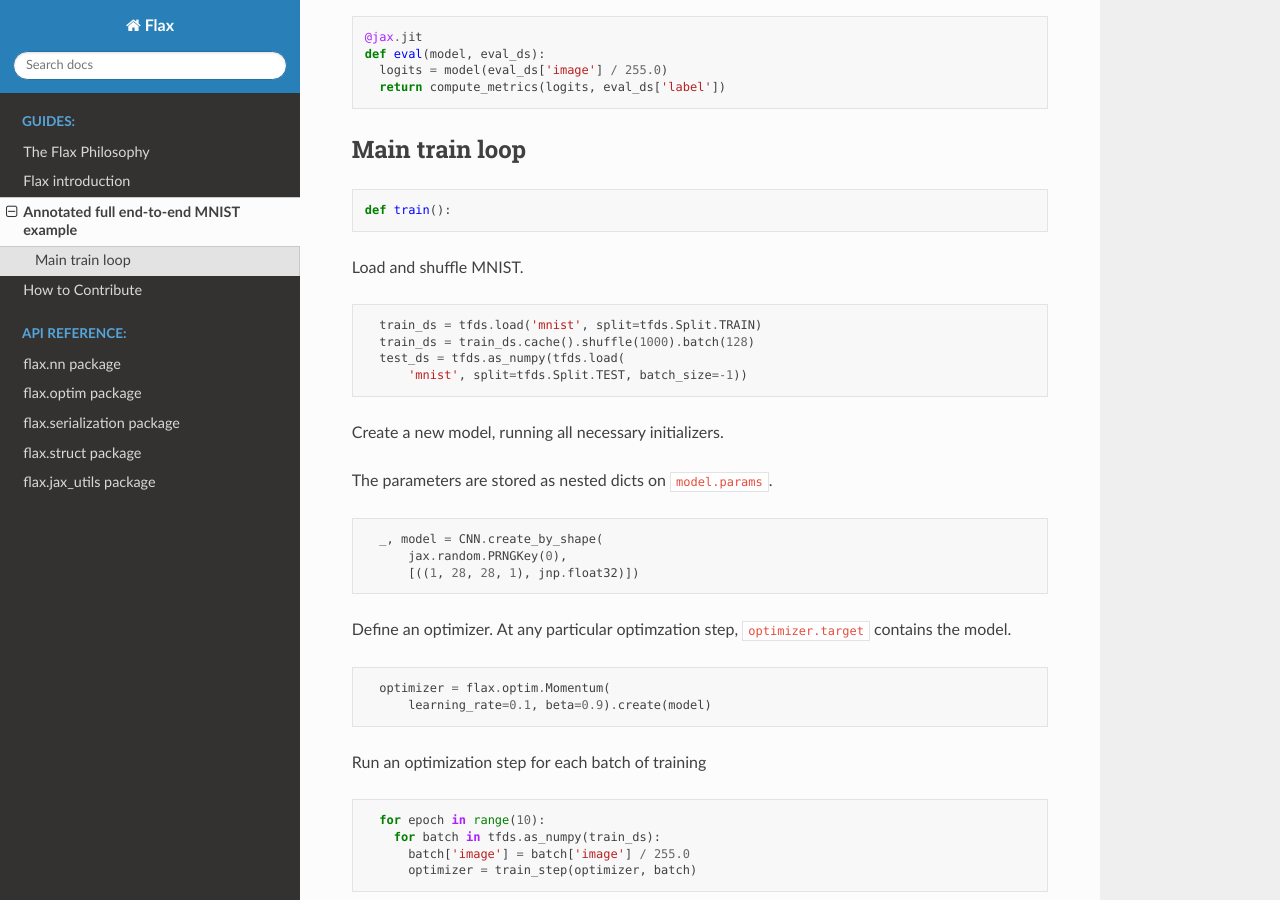
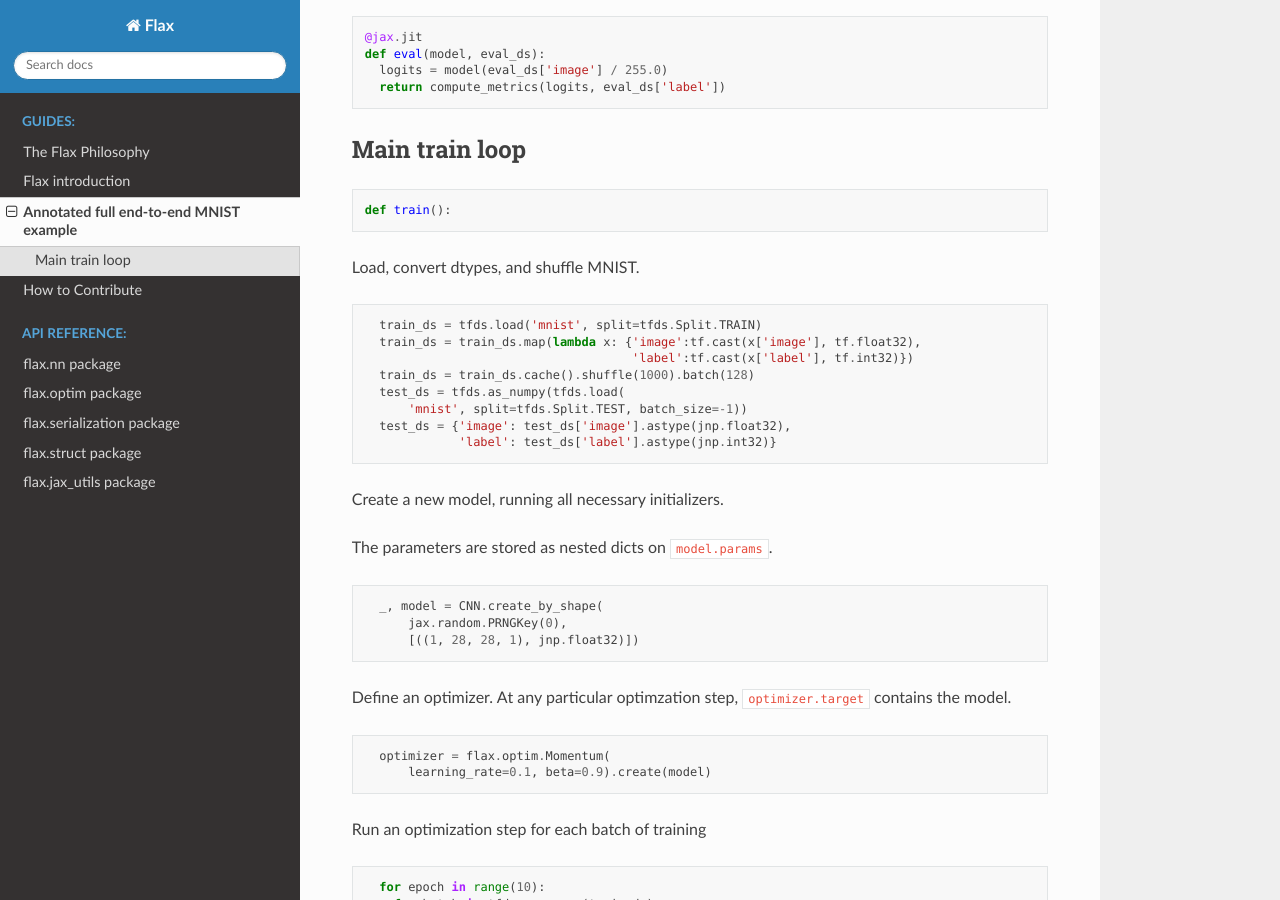
Before and after one commit to bortkomencw/flax, a Sphinx documentation site: the page built from docs/annotated_mnist.md, in a window 1280 px wide and 900 px high, scrolled down 1642 px. Built offline with Sphinx 7.4.7 and the Read the Docs theme 2.0.0, drawn with Linux system fonts in a browser that asks for light colours.

Commit message:
Modify MNIST code in docs to do dtype conversion for TPUs.

````diff
--- a/docs/annotated_mnist.md
+++ b/docs/annotated_mnist.md
@@ -97,13 +97,17 @@ def eval(model, eval_ds):
 def train():
 ```
 
-Load and shuffle MNIST.
+Load, convert dtypes, and shuffle MNIST.
 
 ```py
   train_ds = tfds.load('mnist', split=tfds.Split.TRAIN)
+  train_ds = train_ds.map(lambda x: {'image':tf.cast(x['image'], tf.float32),
+                                     'label':tf.cast(x['label'], tf.int32)})
   train_ds = train_ds.cache().shuffle(1000).batch(128)
   test_ds = tfds.as_numpy(tfds.load(
       'mnist', split=tfds.Split.TEST, batch_size=-1))
+  test_ds = {'image': test_ds['image'].astype(jnp.float32),
+             'label': test_ds['label'].astype(jnp.int32)}
 ```
 
 Create a new model, running all necessary initializers.
````
Also changed, not shown: README.md (+4 -0 lines).
